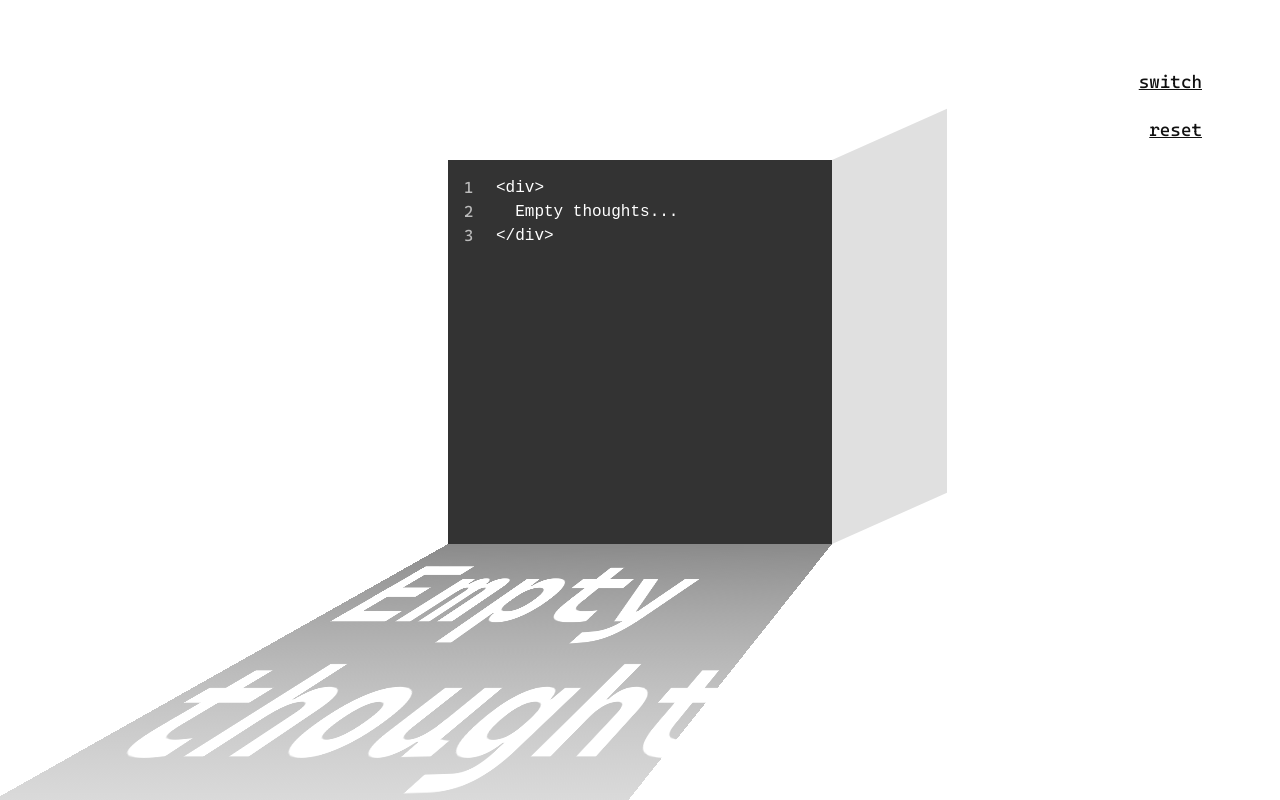
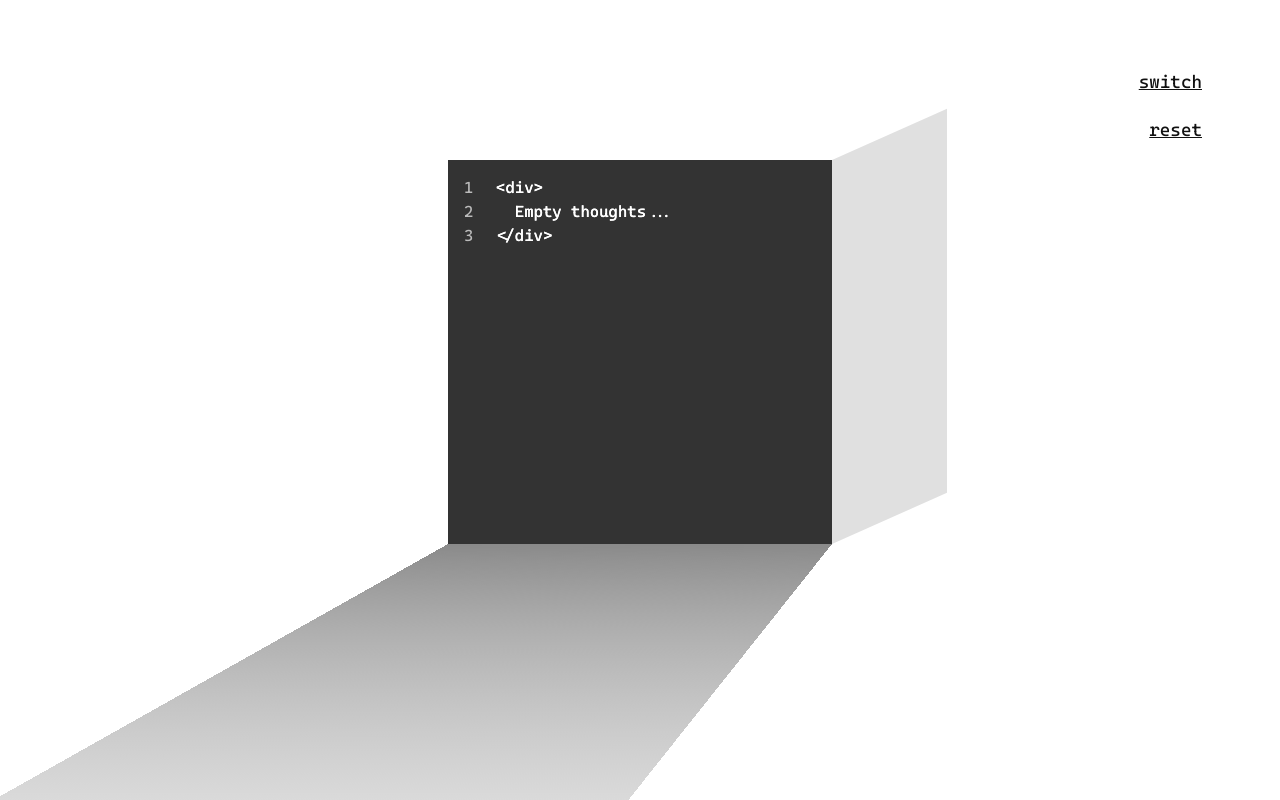
Before and after one commit to interactive-study/vscode, a React (Vite) app: page / in a window 1280 px wide. Built offline with nearby package versions, Linux system fonts and the light colour scheme.

Commit message:
Where's my mind?

```diff
--- a/index.html
+++ b/index.html
@@ -4,7 +4,7 @@
     <meta charset="UTF-8" />
     <link rel="icon" type="image/svg+xml" href="" />
     <meta name="viewport" content="width=device-width, initial-scale=1.0" />
-    <title>VSCode</title>
+    <title>Visual Sub-COnsciousness DEscriber</title>
   </head>
   <body>
     <div id="root"></div>
--- a/src/components/Editor/Editor.module.css
+++ b/src/components/Editor/Editor.module.css
@@ -51,8 +51,39 @@
   padding: 1rem;
   line-height: 1.5;
   transition: color 0.3s ease;
+  font-family: inherit;
+  font-size: inherit;
 }
 
 .textarea:focus {
   outline: none;
 }
+
+.display {
+  position: absolute;
+  top: 0px;
+  left: 32px;
+  width: 100%;
+  height: 100%;
+  background-color: transparent;
+  padding: 1rem;
+  color: var(--editor-text);
+  border: none;
+  line-height: 1.5;
+  white-space: pre-wrap;
+  pointer-events: none;
+}
+
+.repressed {
+  animation: 1s ease repress;
+  animation-fill-mode: forwards;
+}
+
+@keyframes repress {
+  0% {
+    color: var(--editor-text);
+  }
+  100% {
+    color: red;
+  }
+}
--- a/src/components/Editor/index.tsx
+++ b/src/components/Editor/index.tsx
@@ -2,9 +2,12 @@ import { useRef, useEffect } from 'react';
 import { useCodeContext } from '../../contexts/CodeContext';
 
 import styles from './Editor.module.css';
+import { insanitize, sanitize } from '../../insanity';
+import { useThemeContext } from '../../contexts/ThemeContext';
 
 export default function Editor() {
   const { code, setCode } = useCodeContext();
+  const { theme } = useThemeContext();
   const textAreaRef = useRef<HTMLTextAreaElement>(null);
   const caretPositionRef = useRef<number>(100);
 
@@ -63,6 +66,9 @@ export default function Editor() {
     }
   }, [code]);
 
+  const sane = sanitize(code);
+  const insane = insanitize(code, sane);
+
   return (
     <div className={styles.container}>
       <section className={styles.cubeFaceFront}>
@@ -79,6 +85,17 @@ export default function Editor() {
           onKeyDown={handleKeyDown}
           spellCheck={false}
         />
+        {theme === 'subconsciousness' && (
+          <div className={styles.display}>
+            {code.split('').map((text, i) => {
+              if (text)
+                if (insane.some(({ index }) => index === i)) {
+                  return <span className={styles.repressed}>{text}</span>;
+                }
+              return text;
+            })}
+          </div>
+        )}
       </section>
 
       <section className={styles.cubeFaceSide} />
--- a/src/components/Reflection/Reflection.module.css
+++ b/src/components/Reflection/Reflection.module.css
@@ -24,6 +24,10 @@
   transition: background 0.3s ease;
 }
 
+.fragments {
+  color: red;
+}
+
 ::-webkit-scrollbar {
   display: none;
 }
--- a/src/components/Reflection/index.tsx
+++ b/src/components/Reflection/index.tsx
@@ -1,17 +1,31 @@
 import { useCodeContext } from '../../contexts/CodeContext';
 import styles from './Reflection.module.css';
 import DOMPurify from 'dompurify';
+import { insanitize } from '../../insanity';
+import { useThemeContext } from '../../contexts/ThemeContext';
 
 export default function Reflection() {
   const { code } = useCodeContext();
+  const { theme } = useThemeContext();
+  const sane = DOMPurify.sanitize(code);
+  const insane = insanitize(code, sane);
 
   return (
     <>
       <div className={styles.container}>
-        <div
-          className={styles.reflection}
-          dangerouslySetInnerHTML={{ __html: DOMPurify.sanitize(code) }}
-        ></div>
+        {theme === 'subconsciousness' && (
+          <div className={styles.reflection}>
+            {insane.map(({ value }) => (
+              <span className={styles.fragments}>{value}</span>
+            ))}
+          </div>
+        )}
+        {theme === 'consciousness' && (
+          <div
+            className={styles.reflection}
+            dangerouslySetInnerHTML={{ __html: sane }}
+          />
+        )}
       </div>
     </>
   );
--- a/src/contexts/ThemeContext.tsx
+++ b/src/contexts/ThemeContext.tsx
@@ -6,7 +6,7 @@ import {
   useEffect,
 } from 'react';
 
-type Theme = 'light' | 'dark';
+type Theme = 'consciousness' | 'subconsciousness';
 
 type ThemeContextType = {
   theme: Theme;
@@ -28,10 +28,12 @@ export const useThemeContext = () => {
 };
 
 export const ThemeProvider = ({ children }: { children: ReactNode }) => {
-  const [theme, setTheme] = useState<Theme>('light');
+  const [theme, setTheme] = useState<Theme>('subconsciousness');
 
   const toggleTheme = () => {
-    setTheme((prevTheme) => (prevTheme === 'light' ? 'dark' : 'light'));
+    setTheme((prevTheme) =>
+      prevTheme === 'subconsciousness' ? 'consciousness' : 'subconsciousness'
+    );
   };
 
   useEffect(() => {
--- /dev/null
+++ b/src/insanity/index.ts
@@ -0,0 +1,28 @@
+import DOMPurify from 'dompurify';
+
+type Subconsciousness = {
+  index: number;
+  value: string;
+};
+
+const sanitize = DOMPurify.sanitize;
+
+const insanitize = (thought: string, sanity: string) => {
+  const reppressed: Subconsciousness[] = [];
+  let i = 0;
+  let j = 0;
+
+  while (i < thought.length) {
+    if (thought[i] === sanity[j]) {
+      i++;
+      j++;
+    } else {
+      reppressed.push({ index: i, value: thought[i] });
+      i++;
+    }
+  }
+
+  return reppressed;
+};
+
+export { sanitize, insanitize };
--- a/src/styles/globals.css
+++ b/src/styles/globals.css
@@ -21,7 +21,7 @@
   --cube-transform-origin: left;
 }
 
-[data-theme='dark'] {
+[data-theme='consciousness'] {
   --bg-color: #333333;
   --editor-bg: #ffffff;
   --editor-side-bg: #8a8a8a;
```
Also changed, not shown: 1 other file (tests, documents, lock files or other folders).
